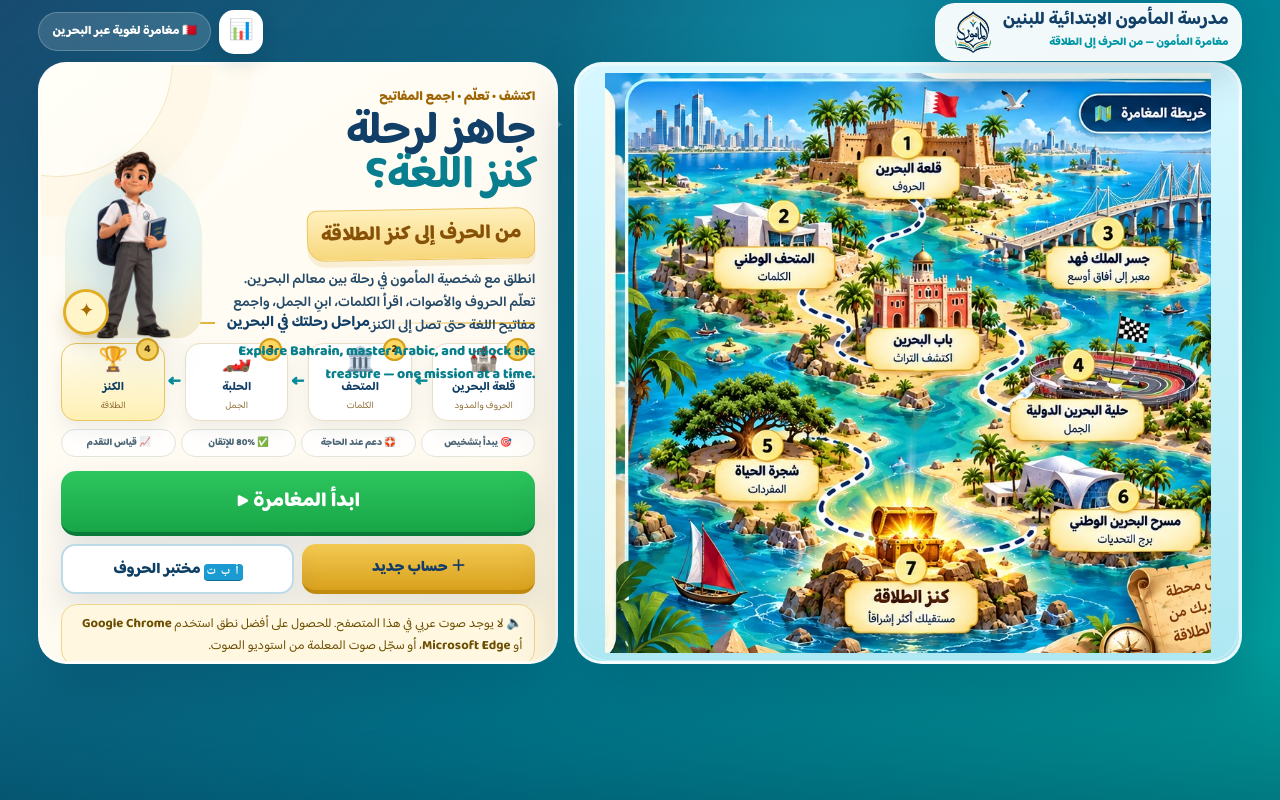
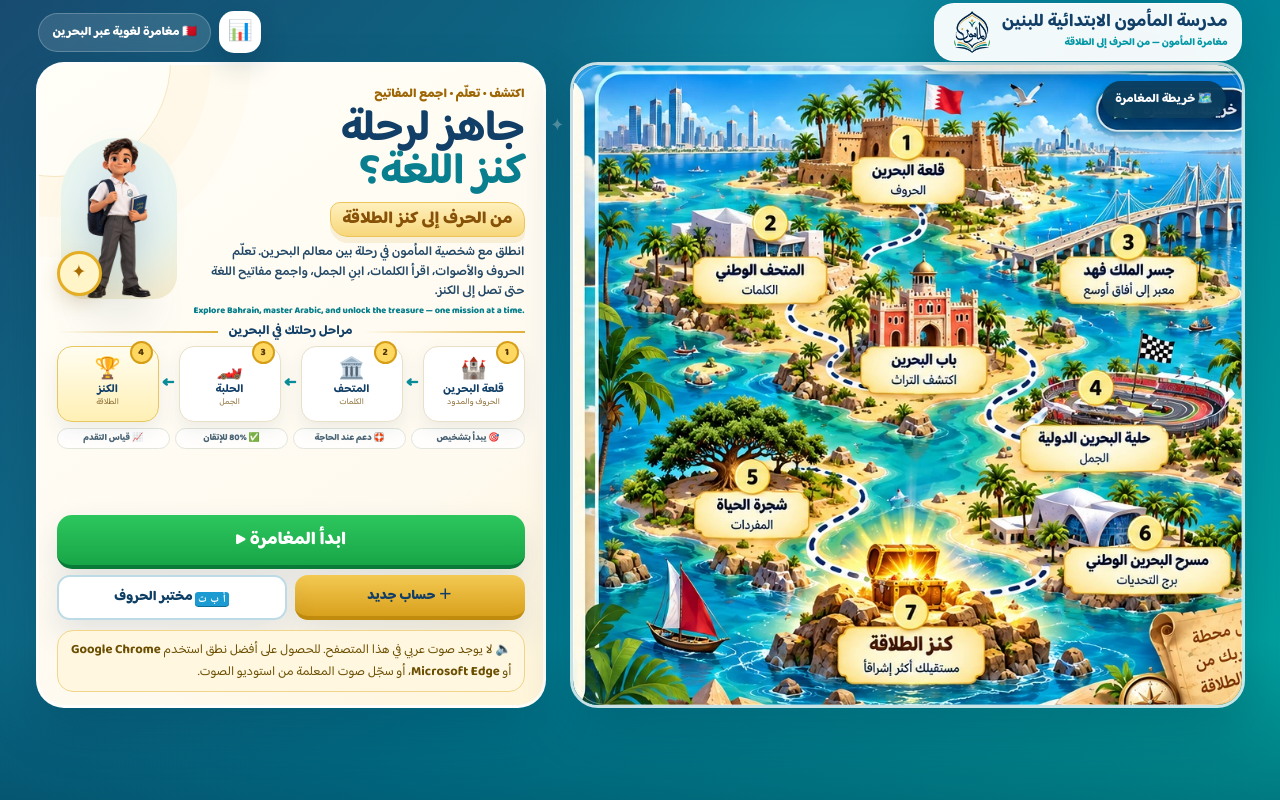
Before and after one commit to nafja27/Almaamoon-, a plain HTML site: page index.html in a window 1280 px wide. Drawn offline with Linux system fonts and the light colour scheme.

Commit message:
Add files via upload

```diff
--- /dev/null
+++ b/assets/v36_5.css
@@ -0,0 +1,200 @@
+/* V36.5 — clean balanced home layout. Loaded after v36.css. */
+
+@media (min-width:1181px){
+  .v36-start{
+    min-height:100svh;
+    height:100svh;
+    overflow:hidden;
+    padding:0;
+  }
+
+  .v36-header{
+    width:min(1320px,94vw);
+    height:70px;
+    margin:0 auto;
+    padding:7px 0 5px;
+    gap:14px;
+  }
+  .v36-header-tools{gap:8px}
+  .v36-icon-btn{width:46px;height:46px;border-radius:15px;font-size:20px}
+  .v36-mini-pill{padding:8px 13px;font-size:12px}
+  .v36-school-brand{padding:7px 13px 7px 16px;border-radius:20px;gap:9px}
+  .v36-school-brand img{width:46px;height:46px}
+  .v36-school-copy b{font-size:20px;line-height:1.05}
+  .v36-school-copy span{font-size:11px;margin-top:2px}
+
+  .v36-home{
+    width:min(1244px,92vw);
+    margin:0 auto;
+    display:grid;
+    grid-template-columns:520px 700px;
+    gap:24px;
+    align-items:start;
+    justify-content:center;
+    direction:ltr;
+  }
+
+  .v36-intro-card,
+  .v36-map-card{
+    box-sizing:border-box;
+    direction:rtl;
+    border-radius:28px;
+    border:3px solid rgba(255,255,255,.78);
+    box-shadow:0 22px 50px rgba(1,39,63,.22);
+  }
+
+  .v36-intro-card{
+    width:520px;
+    height:670px;
+    min-height:0;
+    padding:18px 20px 16px;
+    display:flex;
+    flex-direction:column;
+    overflow:hidden;
+  }
+
+  .v36-intro-top{
+    display:grid;
+    grid-template-columns:132px minmax(0,1fr);
+    align-items:center;
+    gap:14px;
+    min-height:0;
+    height:auto;
+    direction:ltr;
+  }
+  .v36-intro-top>*{direction:rtl}
+  .v36-mascot-box{height:220px;align-self:center}
+  .v36-mascot-box::before{inset:42px 4px 2px;border-radius:70px 70px 28px 28px}
+  .v36-mascot-box img{max-height:216px}
+  .v36-compass{width:45px;height:45px;font-size:19px;bottom:5px;left:0}
+
+  .v36-copy{display:block;text-align:right;min-width:0}
+  .v36-eyebrow{font-size:12.5px;margin:0 0 4px}
+  .v36-copy h1{font-size:48px;line-height:.98;letter-spacing:-.7px;margin:0}
+  .v36-ribbon{margin:9px 0 8px;padding:7px 12px;font-size:18px;line-height:1.25;transform:none}
+  .v36-copy p{font-size:13.5px;line-height:1.6;margin:0}
+  .v36-english{
+    display:block;
+    width:100%;
+    margin:6px 0 0!important;
+    padding:0!important;
+    font-size:9.8px!important;
+    line-height:1.35!important;
+    white-space:normal;
+    overflow-wrap:anywhere;
+    position:static!important;
+    transform:none!important;
+  }
+
+  .v36-section-title{
+    position:static!important;
+    clear:both;
+    margin:10px 0 8px!important;
+    gap:10px;
+    font-size:14px!important;
+    line-height:1.2;
+    flex:0 0 auto;
+  }
+
+  .v36-steps{
+    grid-template-columns:1fr 12px 1fr 12px 1fr 12px 1fr;
+    gap:4px;
+    flex:0 0 auto;
+  }
+  .v36-step{min-height:82px;border-radius:15px;padding:6px 4px}
+  .v36-step i{width:23px;height:23px;top:-6px;right:5px;font-size:10px}
+  .v36-step-icon{font-size:23px}
+  .v36-step b{font-size:12px;margin-top:2px;line-height:1.15}
+  .v36-step small{font-size:9px;line-height:1.15;margin-top:2px}
+  .v36-arrow{font-size:17px}
+
+  .v36-evidence{gap:5px;margin:8px 0 9px;flex:0 0 auto}
+  .v36-evidence span{padding:6px 3px;font-size:9.3px;line-height:1;white-space:nowrap}
+
+  .v36-actions{margin-top:auto;flex:0 0 auto}
+  .v36-start-btn{font-size:20px!important;padding:12px 14px!important;border-radius:15px!important}
+  .v36-secondary-actions{gap:8px;margin-top:7px}
+  .v36-secondary-actions .big-btn{font-size:14px!important;padding:9px 7px!important;border-radius:13px!important}
+  .ab-icon{font-size:11px!important;letter-spacing:.5px!important}
+
+  .v36-map-card{
+    width:700px;
+    height:auto;
+    min-height:0;
+    padding:0;
+    background:transparent;
+    overflow:hidden;
+    display:block;
+    aspect-ratio:846/810;
+  }
+  .v36-map-card img{
+    display:block;
+    width:100%!important;
+    height:auto!important;
+    min-height:0!important;
+    max-height:none!important;
+    object-fit:contain!important;
+    object-position:center!important;
+    filter:none!important;
+    border-radius:25px;
+  }
+  .v36-map-label{top:16px;right:16px;font-size:12px;padding:8px 13px}
+  .v36-map-caption{display:none!important}
+
+  .v36-credit{
+    width:min(1244px,92vw);
+    height:20px;
+    margin:5px auto 0;
+    gap:9px;
+    font-size:9.8px;
+    line-height:1;
+  }
+  .v36-credit em{padding:2px 6px}
+}
+
+/* Common 13–15 inch laptop browser viewport */
+@media (min-width:1181px) and (max-height:800px){
+  .v36-header{height:62px;padding:5px 0 3px}
+  .v36-school-brand img{width:42px;height:42px}
+  .v36-school-copy b{font-size:18px}
+  .v36-school-copy span{font-size:10px}
+  .v36-icon-btn{width:42px;height:42px}
+
+  .v36-home{
+    width:min(1209px,92vw);
+    grid-template-columns:510px 675px;
+    gap:24px;
+  }
+  .v36-intro-card{width:510px;height:646px;padding:15px 18px 13px}
+  .v36-map-card{width:675px;aspect-ratio:846/810}
+
+  .v36-intro-top{grid-template-columns:124px minmax(0,1fr);gap:12px}
+  .v36-mascot-box{height:205px}
+  .v36-mascot-box img{max-height:201px}
+  .v36-copy h1{font-size:44px}
+  .v36-ribbon{font-size:17px;margin:7px 0 6px;padding:6px 11px}
+  .v36-copy p{font-size:12.8px;line-height:1.5}
+  .v36-english{font-size:9.1px!important;margin-top:4px!important}
+  .v36-section-title{margin:7px 0 6px!important;font-size:13px!important}
+  .v36-step{min-height:76px}
+  .v36-step-icon{font-size:21px}
+  .v36-step b{font-size:11.5px}
+  .v36-step small{font-size:8.6px}
+  .v36-evidence{margin:6px 0 7px}
+  .v36-evidence span{font-size:8.9px;padding:5px 2px}
+  .v36-start-btn{font-size:18px!important;padding:10px 12px!important}
+  .v36-secondary-actions{margin-top:6px}
+  .v36-secondary-actions .big-btn{font-size:13.5px!important;padding:8px 6px!important}
+  .v36-credit{display:none!important}
+}
+
+/* Tablet / mobile: keep natural document flow and full map */
+@media (max-width:1180px){
+  .v36-start{height:auto;min-height:100svh;overflow:auto}
+  .v36-home{width:94vw;grid-template-columns:1fr;gap:14px}
+  .v36-intro-card{height:auto;min-height:0}
+  .v36-intro-top{min-height:0;height:auto}
+  .v36-english{position:static!important;transform:none!important}
+  .v36-map-card{width:100%;height:auto;min-height:0;padding:0;background:transparent;aspect-ratio:846/810}
+  .v36-map-card img{width:100%!important;height:auto!important;min-height:0!important;object-fit:contain!important;filter:none!important}
+}
--- a/index.html
+++ b/index.html
@@ -6,7 +6,7 @@
 <title>مغامرة المأمون — العربية لغير الناطقين بها</title>
 <meta http-equiv="Cache-Control" content="no-cache, no-store, must-revalidate">
 <meta name="theme-color" content="#123d67">
-<link rel="stylesheet" href="assets/game.css?v=362">
+<link rel="stylesheet" href="assets/game.css?v=365">
 
 <style>
 :root{--ui-navy:#123d67;--ui-blue:#19a7d8;--ui-gold:#d9a11d;--ui-bg:#f5fbff;--ui-card:#ffffff;--ui-shadow:0 20px 50px rgba(18,61,103,.12)}
@@ -45,9 +45,9 @@ body{background:linear-gradient(180deg,#eef9ff 0%,#f9fdff 100%)}
 .evidence-strip{display:flex;flex-wrap:wrap;gap:8px;margin:-10px 0 20px}.evidence-strip span{font-size:14px;font-weight:900;color:#47637b;background:rgba(255,255,255,.86);border:1px solid rgba(18,61,103,.08);padding:8px 11px;border-radius:999px}
 @media(max-width:700px){.evidence-strip{justify-content:center}.evidence-strip span{font-size:12px}}
 </style>
-<link rel="stylesheet" href="assets/v30.css?v=362">
-<link rel="stylesheet" href="assets/v36.css?v=362">
-<link rel="stylesheet" href="assets/v36_2.css?v=362">
+<link rel="stylesheet" href="assets/v30.css?v=365">
+<link rel="stylesheet" href="assets/v36.css?v=365">
+<link rel="stylesheet" href="assets/v36_5.css?v=365">
 
 </head>
 <body>
@@ -62,7 +62,7 @@ body{background:linear-gradient(180deg,#eef9ff 0%,#f9fdff 100%)}
       </div>
       <div class="v36-school-brand">
         <div class="v36-school-copy"><b>مدرسة المأمون الابتدائية للبنين</b><span>مغامرة المأمون — من الحرف إلى الطلاقة</span></div>
-        <img src="assets/logo.webp?v=362" alt="شعار مدرسة المأمون">
+        <img src="assets/logo.webp?v=365" alt="شعار مدرسة المأمون">
       </div>
     </header>
 
@@ -71,7 +71,7 @@ body{background:linear-gradient(180deg,#eef9ff 0%,#f9fdff 100%)}
         <div class="v36-intro-top">
           <div class="v36-mascot-box" aria-hidden="true">
             <span class="v36-compass">✦</span>
-            <img src="assets/mascot.webp?v=362" alt="">
+            <img src="assets/mascot.webp?v=365" alt="">
           </div>
           <div class="v36-copy">
             <div class="v36-eyebrow">اكتشف • تعلّم • اجمع المفاتيح</div>
@@ -110,12 +110,12 @@ body{background:linear-gradient(180deg,#eef9ff 0%,#f9fdff 100%)}
 
       <article class="v36-map-card">
         <div class="v36-map-label">🗺️ خريطة المغامرة</div>
-        <img src="assets/bahrain-home-map.webp?v=362" alt="خريطة مغامرة المأمون في البحرين">
+        <img src="assets/bahrain-home-map.webp?v=365" alt="خريطة مغامرة المأمون في البحرين">
         <div class="v36-map-caption"><b>كل محطة تقرّبك من كنز الطلاقة</b><span>اجمع النجوم والمفاتيح وأكمل رحلتك</span></div>
       </article>
     </main>
 
-    <footer class="v36-credit"><span>إعداد القائم بأعمال مدير مساعد: <b>أ. نافجة الحامد</b></span><i>✦</i><span>مديرة المدرسة: <b>أ. عايدة الدوسري</b></span><em dir="ltr">V36.2</em></footer>
+    <footer class="v36-credit"><span>إعداد القائم بأعمال مدير مساعد: <b>أ. نافجة الحامد</b></span><i>✦</i><span>مديرة المدرسة: <b>أ. عايدة الدوسري</b></span><em dir="ltr">V36.5</em></footer>
   </section>
   <section id="diagnosticScreen" class="screen diagnostic-screen">
     <div class="top-hud simple">
@@ -125,7 +125,7 @@ body{background:linear-gradient(180deg,#eef9ff 0%,#f9fdff 100%)}
     </div>
     <div class="diagnostic-stage">
       <aside class="diag-guide">
-        <img src="assets/mascot.webp?v=362" alt="المأمون">
+        <img src="assets/mascot.webp?v=365" alt="المأمون">
         <div class="guide-talk" id="diagGuideText">استمع جيدًا. لا بأس إن لم تعرف الإجابة، فالاختبار يحدد نقطة التدريب المناسبة.</div>
         <div class="domain-meter">
           <div><span>الحروف والأصوات</span><i><b id="meterLetters"></b></i></div>
@@ -143,15 +143,15 @@ body{background:linear-gradient(180deg,#eef9ff 0%,#f9fdff 100%)}
 
   <section id="worldScreen" class="screen world-screen">
     <div class="top-hud">
-      <button id="profileChip" class="profile-chip"><img src="assets/mascot.webp?v=362" alt=""><span><b id="hudName">الطالب</b><small>الصف <span id="hudGrade">1</span></small></span></button>
+      <button id="profileChip" class="profile-chip"><img src="assets/mascot.webp?v=365" alt=""><span><b id="hudName">الطالب</b><small>الصف <span id="hudGrade">1</span></small></span></button>
       <div class="hud-stats"><span class="hud-pill">⭐ <b id="hudPoints">0</b></span><span class="hud-pill">🔑 <b id="hudKeys">0</b>/8</span><span class="hud-pill">🎯 <b id="hudLevel">Pre-A1</b></span></div>
       <div class="hud-actions"><button class="toggle-btn" data-toggle="help" aria-label="English help">EN</button><button class="toggle-btn" data-toggle="tl" aria-label="Sound spelling">Aa</button><button id="worldSoundBtn" class="round-btn" aria-label="الصوت">🔊</button><button class="round-btn" data-nav="start">⌂</button></div>
     </div>
     <div class="world">
       <div class="map-box" id="mapBox">
-      <img class="world-art" src="assets/bahrain-home-map.webp?v=362" alt="خريطة مغامرة البحرين">
+      <img class="world-art" src="assets/bahrain-home-map.webp?v=365" alt="خريطة مغامرة البحرين">
       <svg class="learning-route" viewBox="0 0 100 100" preserveAspectRatio="none" aria-hidden="true"><polyline id="learningRouteLine" points=""></polyline></svg>
-      <img id="explorer" class="explorer" src="assets/mascot.webp?v=362" alt="المأمون يتحرك بين المحطات">
+      <img id="explorer" class="explorer" src="assets/mascot.webp?v=365" alt="المأمون يتحرك بين المحطات">
       <div id="sparkles" class="sparkles"></div>
       <!-- مواقع المحطات مطابقة للمعالم المرسومة في الخريطة (نسبة مئوية من الصورة) -->
       <button class="station-node" data-stage="0" style="--x:48.05%;--y:33.73%"><span>1</span><b>قلعة البحرين</b><small>الحروف والحركات</small></button>
@@ -168,15 +168,15 @@ body{background:linear-gradient(180deg,#eef9ff 0%,#f9fdff 100%)}
         <div class="mission-zone" id="missionZone">عالم الحروف</div><h3 id="missionPlace">قلعة البحرين</h3><strong id="missionSkill">الحروف والحركات</strong><p id="missionDesc">استمع إلى الحرف، ميّز صوته، ثم اختره.</p><div id="missionCanDo" class="can-do">🎯 أستطيع أن أميّز الحروف والحركات الأساسية.</div><div class="mission-bottom"><span id="missionReward">🔑 مفتاح الحروف</span><button id="enterStageBtn" class="big-btn primary">ابدأ المهمة ▶</button></div>
       </aside>
     </div>
-    <nav class="game-nav"><button class="active" data-tab="world">🗺️<span>الخريطة</span></button><button data-tab="profile">👤<span>تقدمي</span></button><button data-tab="practice">🧠<span>تدريب ذكي</span></button><button data-tab="lab"><span class="ab-icon" aria-hidden="true">أب</span><span>مختبر الحروف</span></button><button data-tab="write">✍️<span>الكتابة</span></button><button data-tab="admin">📊<span>التقارير</span></button></nav>
+    <nav class="game-nav"><button class="active" data-tab="world">🗺️<span>الخريطة</span></button><button data-tab="profile">👤<span>تقدمي</span></button><button data-tab="practice">🧠<span>تدريب ذكي</span></button><button data-tab="lab"><span class="ab-icon" aria-hidden="true">أ ب ت</span><span>مختبر الحروف</span></button><button data-tab="write">✍️<span>الكتابة</span></button><button data-tab="admin">📊<span>التقارير</span></button></nav>
   </section>
 
   <section id="stageScreen" class="screen stage-screen">
     <div class="stage-bg" id="stageBg"></div>
     <div class="stage-particles" id="stageParticles"></div>
-    <div class="top-hud stage-hud"><button id="backWorldBtn" class="round-btn" aria-label="العودة للخريطة">→</button><div class="hud-title"><span id="stageIcon"><span class="ab-icon" aria-hidden="true">أب</span></span> <span id="stageTitle">الحروف والحركات</span></div><div class="hud-stats"><span class="hud-pill combo" id="comboPill" hidden>🔥 <b>0</b></span><span class="hud-pill">إتقان <b id="stageMastery">0%</b></span><span class="hud-pill">⭐ <b id="stagePoints">0</b></span><button class="toggle-btn" data-toggle="help" aria-label="English help">EN</button><button class="toggle-btn" data-toggle="tl" aria-label="Sound spelling">Aa</button><button id="stageSoundBtn" class="round-btn" aria-label="الصوت">🔊</button></div></div>
+    <div class="top-hud stage-hud"><button id="backWorldBtn" class="round-btn" aria-label="العودة للخريطة">→</button><div class="hud-title"><span id="stageIcon"><span class="ab-icon" aria-hidden="true">أ ب ت</span></span> <span id="stageTitle">الحروف والحركات</span></div><div class="hud-stats"><span class="hud-pill combo" id="comboPill" hidden>🔥 <b>0</b></span><span class="hud-pill">إتقان <b id="stageMastery">0%</b></span><span class="hud-pill">⭐ <b id="stagePoints">0</b></span><button class="toggle-btn" data-toggle="help" aria-label="English help">EN</button><button class="toggle-btn" data-toggle="tl" aria-label="Sound spelling">Aa</button><button id="stageSoundBtn" class="round-btn" aria-label="الصوت">🔊</button></div></div>
     <div class="stage-layout">
-      <aside class="coach"><img src="assets/mascot.webp?v=362" alt="المأمون"><div class="coach-talk"><b id="coachTitle">استمع أولًا</b><span id="coachText">سنسمع الصوت، ثم نميّزه، ثم ننطقه.</span></div><div class="skill-progress"><span>إتقان المهارة</span><div class="bar"><b id="skillBar"></b></div><small id="skillStatus">يحتاج إلى تدريب</small></div></aside>
+      <aside class="coach"><img src="assets/mascot.webp?v=365" alt="المأمون"><div class="coach-talk"><b id="coachTitle">استمع أولًا</b><span id="coachText">سنسمع الصوت، ثم نميّزه، ثم ننطقه.</span></div><div class="skill-progress"><span>إتقان المهارة</span><div class="bar"><b id="skillBar"></b></div><small id="skillStatus">يحتاج إلى تدريب</small></div></aside>
       <main id="activityBoard" class="activity-board"></main>
     </div>
   </section>
@@ -185,11 +185,11 @@ body{background:linear-gradient(180deg,#eef9ff 0%,#f9fdff 100%)}
   <section id="adminScreen" class="screen admin-screen"><div class="top-hud simple"><button class="round-btn" data-nav="start" aria-label="رجوع">→</button><div class="hud-title">📊 لوحة الإدارة والمتابعة</div><button id="adminLogoutBtn" class="round-btn">⇥</button></div><div id="adminContent" class="admin-content"></div></section>
   <section id="labScreen" class="screen lab-screen"><div class="top-hud simple"><button id="labBackBtn" class="round-btn" aria-label="رجوع">→</button><div class="hud-title"><span class="ab-icon" aria-hidden="true">أ ب ت</span> مختبر الحروف <small class="gloss-inline" dir="ltr">Letter Lab</small></div><div class="hud-stats"><button class="toggle-btn" data-toggle="help" aria-label="English help">EN</button></div></div><div id="labContent" class="lab-content"></div></section>
   <section id="writeScreen" class="screen write-screen"><div class="top-hud simple"><button id="writeBackBtn" class="round-btn" aria-label="العودة للخريطة">→</button><div class="hud-title">✍️ ورشة الكتابة <small class="gloss-inline" dir="ltr">Writing</small></div><div class="hud-stats"><span class="hud-pill combo" hidden>🔥 <b>0</b></span><span class="hud-pill">⭐ <b id="writePoints">0</b></span><button class="toggle-btn" data-toggle="help" aria-label="English help">EN</button><button class="toggle-btn" data-toggle="tl" aria-label="Sound spelling">Aa</button></div></div><main id="writeBoard" class="activity-board write-board"></main></section>
-  <section id="checkScreen" class="screen write-screen"><div class="top-hud simple"><button id="checkBackBtn" class="round-btn" aria-label="العودة للخريطة">→</button><div class="hud-title"><span class="ab-icon" aria-hidden="true">أب</span> فحص الحروف <small class="gloss-inline" dir="ltr">Letter check</small></div><div class="hud-stats"><span class="hud-pill">⭐ <b id="checkPoints">0</b></span><button class="toggle-btn" data-toggle="help" aria-label="English help">EN</button><button class="toggle-btn" data-toggle="tl" aria-label="Sound spelling">Aa</button></div></div><main id="checkBoard" class="activity-board write-board"></main></section>
+  <section id="checkScreen" class="screen write-screen"><div class="top-hud simple"><button id="checkBackBtn" class="round-btn" aria-label="العودة للخريطة">→</button><div class="hud-title"><span class="ab-icon" aria-hidden="true">أ ب ت</span> فحص الحروف <small class="gloss-inline" dir="ltr">Letter check</small></div><div class="hud-stats"><span class="hud-pill">⭐ <b id="checkPoints">0</b></span><button class="toggle-btn" data-toggle="help" aria-label="English help">EN</button><button class="toggle-btn" data-toggle="tl" aria-label="Sound spelling">Aa</button></div></div><main id="checkBoard" class="activity-board write-board"></main></section>
   <section id="overlay" class="overlay hidden" role="dialog" aria-modal="true"><div id="overlayCard" class="overlay-card"></div></section>
 </div>
-<script src="assets/config.js?v=36"></script>
-<script src="assets/content.js?v=36"></script>
-<script src="assets/game.js?v=36"></script>
+<script src="assets/config.js?v=365"></script>
+<script src="assets/content.js?v=365"></script>
+<script src="assets/game.js?v=365"></script>
 </body>
 </html>
```
